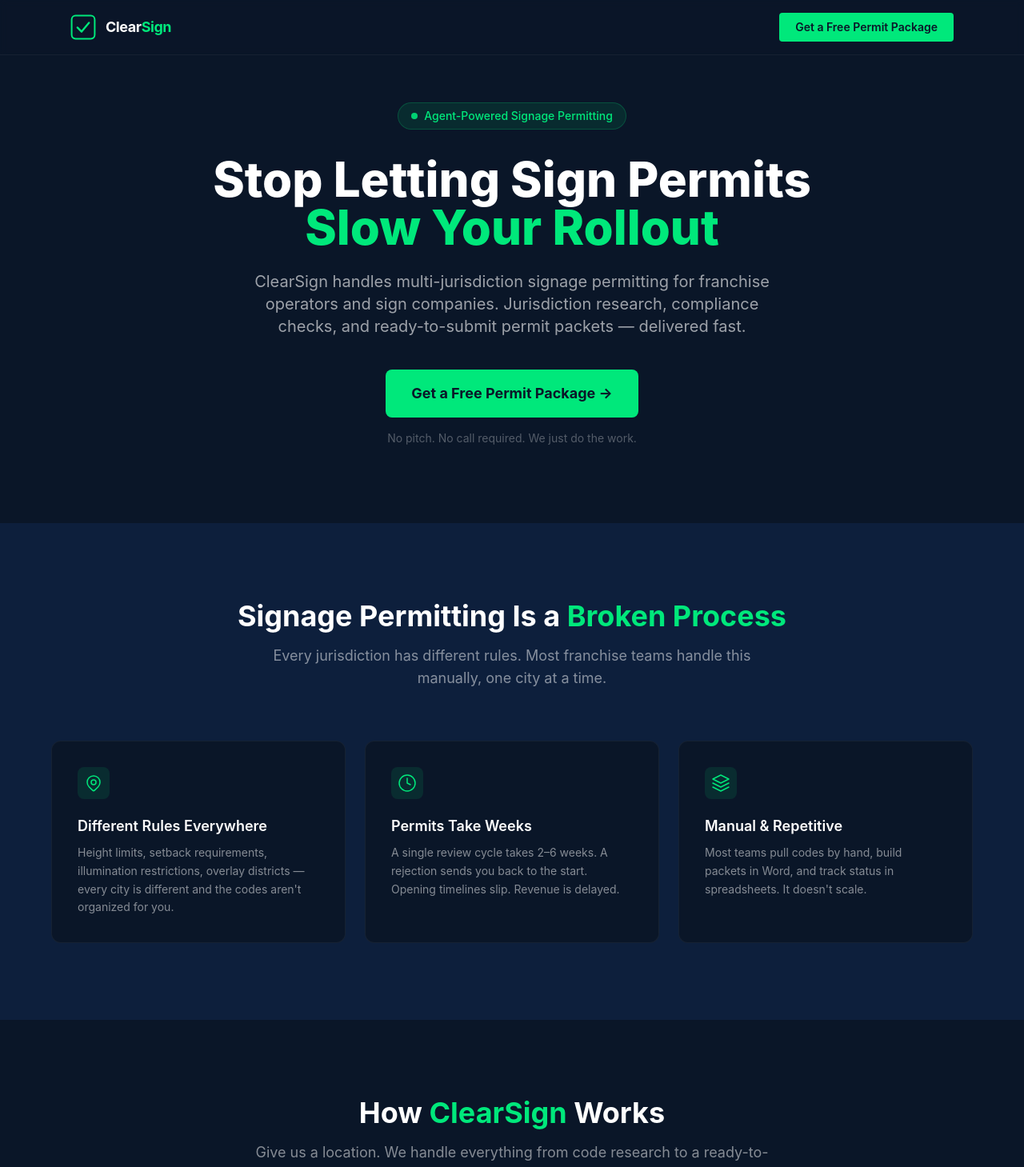
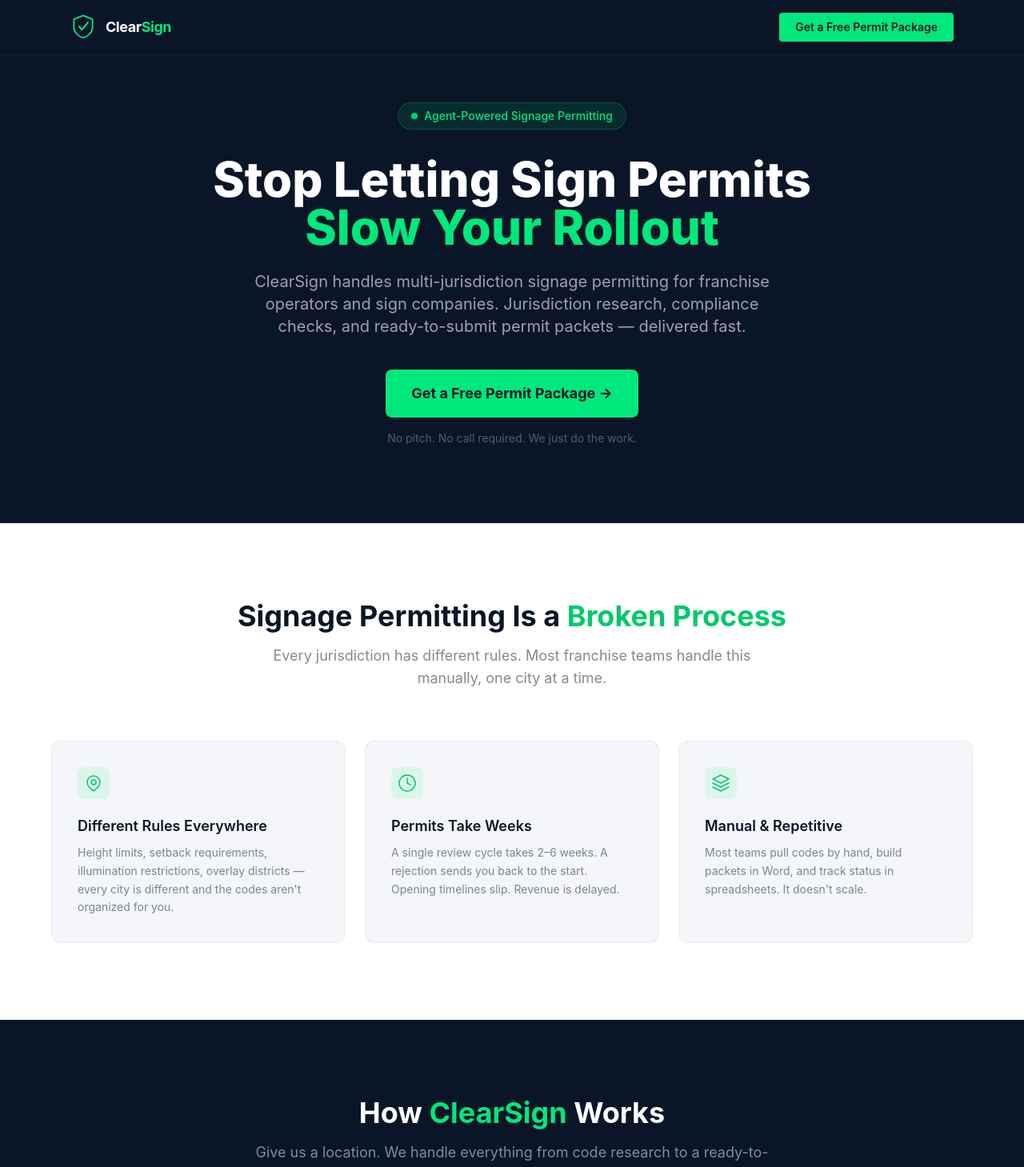
Before and after one commit to clearSign-io/clearsign-website, a Next.js app: page / in a window 1280 px wide. Shown: the top 1459 px of the page at 80% size. Built offline with nearby package versions, Linux system fonts and the light colour scheme.

Commit message:
design: shield logo mark, energetic check, white problem section

```diff
--- a/src/app/page.tsx
+++ b/src/app/page.tsx
@@ -2,22 +2,29 @@
 
 import { useState } from "react";
 
-// Logo mark — a stylized checkmark inside a square frame, suggesting approval/permit
-function ClearSignLogo({ className = "" }: { className?: string }) {
+// Logo mark — shield with an energetic lightning-check
+function ClearSignLogo({ className = "", dark = false }: { className?: string; dark?: boolean }) {
+  const stroke = dark ? "#0A1628" : "#00E87B";
   return (
     <svg
-      viewBox="0 0 40 40"
+      viewBox="0 0 40 44"
       fill="none"
       xmlns="http://www.w3.org/2000/svg"
       className={className}
       aria-label="ClearSign"
     >
-      {/* Outer frame — signage panel shape */}
-      <rect x="2" y="2" width="36" height="36" rx="6" stroke="#00E87B" strokeWidth="2.5" />
-      {/* Inner approval mark */}
+      {/* Shield body */}
       <path
-        d="M11 20.5L17.5 27L29 13"
-        stroke="#00E87B"
+        d="M20 2L4 8.5V22c0 8.5 6.8 15.8 16 18 9.2-2.2 16-9.5 16-18V8.5L20 2z"
+        stroke={stroke}
+        strokeWidth="2.5"
+        strokeLinejoin="round"
+        fill={dark ? "#00E87B" : "none"}
+      />
+      {/* Energetic lightning-check — sharp angles, dynamic feel */}
+      <path
+        d="M13 21l5 5 10-12"
+        stroke={dark ? "#0A1628" : "#00E87B"}
         strokeWidth="3"
         strokeLinecap="round"
         strokeLinejoin="round"
@@ -118,15 +125,15 @@
         </div>
       </section>
 
-      {/* Problem */}
-      <section className="py-24 px-6 bg-[#0D1F3C]">
+      {/* Problem — white section to break up the dark/dark alternation */}
+      <section className="py-24 px-6 bg-white">
         <div className="max-w-6xl mx-auto">
           <div className="text-center mb-16">
-            <h2 className="text-3xl md:text-4xl font-bold mb-4">
+            <h2 className="text-3xl md:text-4xl font-bold mb-4 text-[#0A1628]">
               Signage Permitting Is a{" "}
-              <span className="text-[#00E87B]">Broken Process</span>
+              <span className="text-[#00C96A]">Broken Process</span>
             </h2>
-            <p className="text-white/50 text-lg max-w-2xl mx-auto">
+            <p className="text-[#0A1628]/50 text-lg max-w-2xl mx-auto">
               Every jurisdiction has different rules. Most franchise teams handle this manually, one city at a time.
             </p>
           </div>
@@ -150,13 +157,13 @@
             ].map((item) => (
               <div
                 key={item.title}
-                className="bg-[#0A1628] border border-white/5 rounded-xl p-8"
+                className="bg-[#F4F6F9] border border-[#0A1628]/5 rounded-xl p-8"
               >
-                <div className="text-[#00E87B] mb-5 w-10 h-10 flex items-center justify-center bg-[#00E87B]/10 rounded-lg">
+                <div className="text-[#00C96A] mb-5 w-10 h-10 flex items-center justify-center bg-[#00E87B]/10 rounded-lg">
                   {item.icon}
                 </div>
-                <h3 className="text-lg font-semibold mb-2">{item.title}</h3>
-                <p className="text-white/50 text-sm leading-relaxed">{item.desc}</p>
+                <h3 className="text-lg font-semibold mb-2 text-[#0A1628]">{item.title}</h3>
+                <p className="text-[#0A1628]/50 text-sm leading-relaxed">{item.desc}</p>
               </div>
             ))}
           </div>
@@ -429,6 +436,7 @@
             <span className="font-bold">Clear<span className="text-[#00E87B]">Sign</span></span>
             <span className="text-white/30 text-sm ml-2">© 2026</span>
           </div>
+
           <p className="text-white/30 text-sm">We get your signs approved.</p>
         </div>
       </footer>
```
